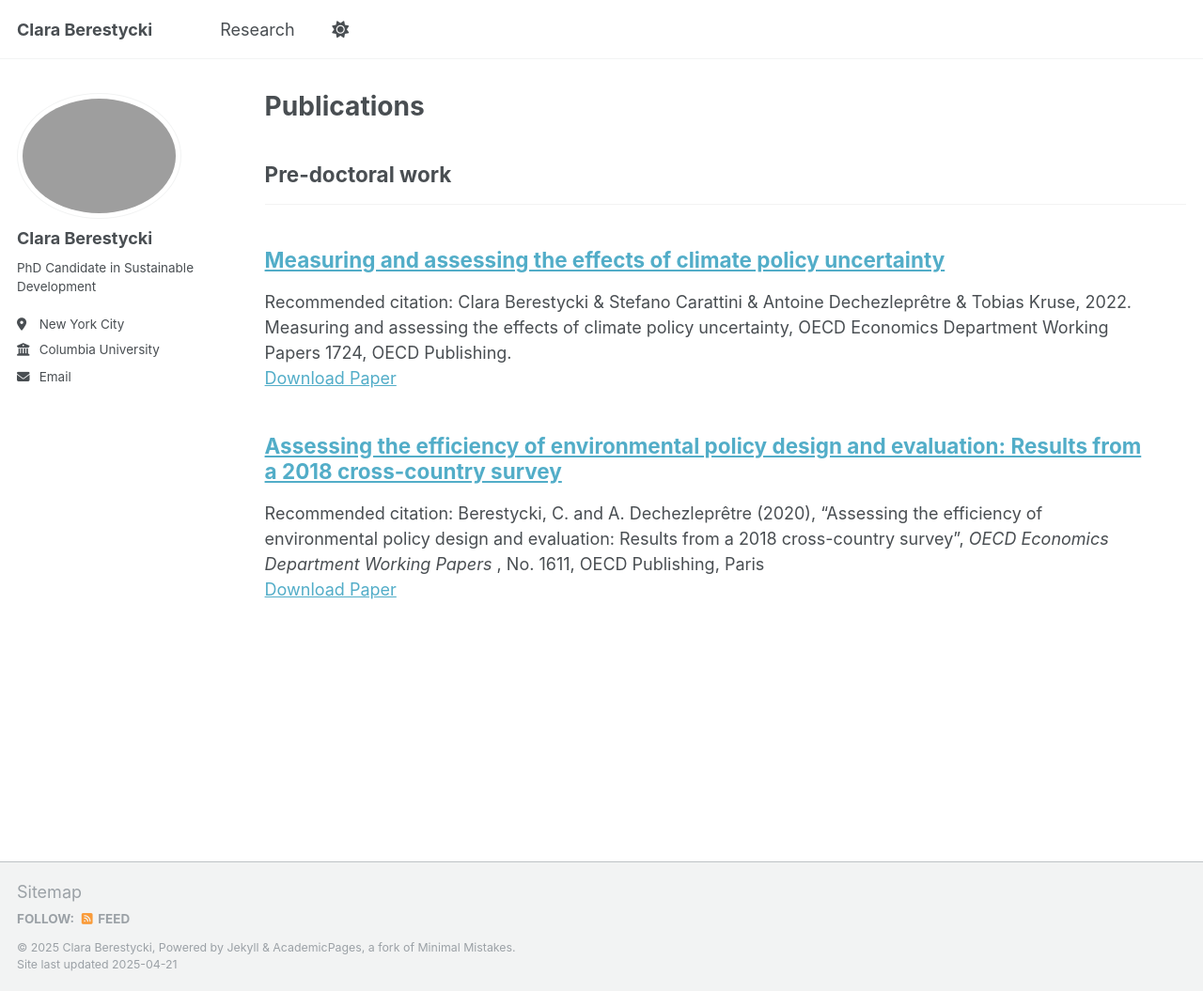
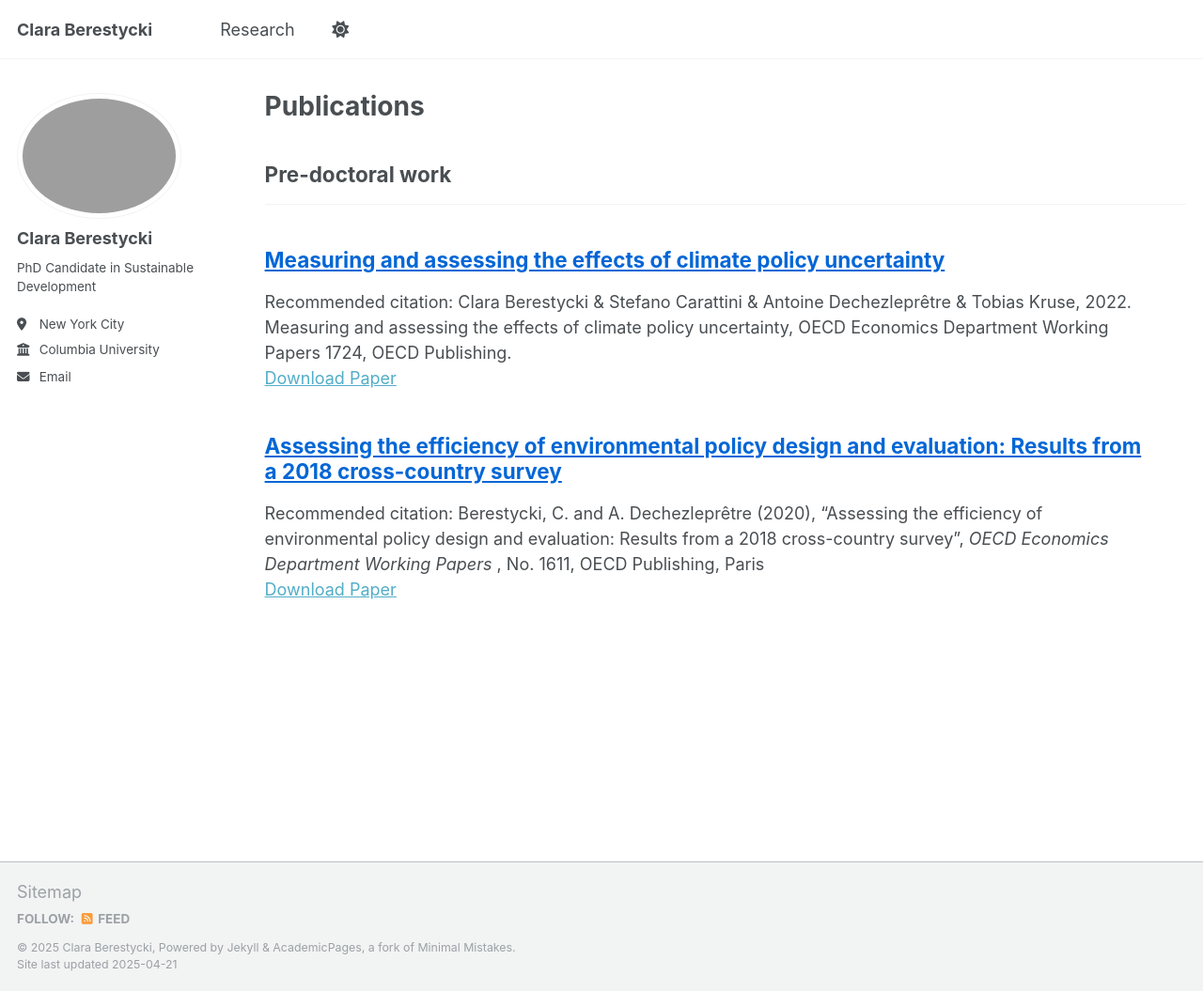
Before and after one commit to claraberes/claraberes.github.io, a Jekyll site: the page built from _pages/publications.html, in a window 1280 px wide and 1055 px high. Shown: the whole window at 94% size. Built offline with Jekyll 4.4.1, drawn with Linux system fonts in a browser that asks for light colours.

Commit message:
Update archive-single.html

```diff
--- a/_includes/archive-single.html
+++ b/_includes/archive-single.html
@@ -27,12 +27,15 @@
     {% endif %}
 
    <h2 class="archive__item-title" itemprop="headline">
-      {% if post.link %}
+    {% if post.collection == 'publications' %}
+      <span class="archive__item-title" style="color:#0366d6; text-decoration:underline;">{{ title }}</span>
+    {% elsif post.link %}
       <a href="{{ post.link }}">{{ title }}</a> <a href="{{ base_path }}{{ post.url }}" rel="permalink"><i class="fa fa-link" aria-hidden="true" title="permalink"></i><span class="sr-only">Permalink</span></a>
     {% else %}
       <a href="{{ base_path }}{{ post.url }}" rel="permalink">{{ title }}</a>
     {% endif %}
   </h2>
+
 
     {% if post.read_time %}
       <p class="page__meta"><i class="fa fa-clock-o" aria-hidden="true"></i> {% include read-time.html %}</p>
```
Lines whose indentation alone changed are shown as unchanged.
